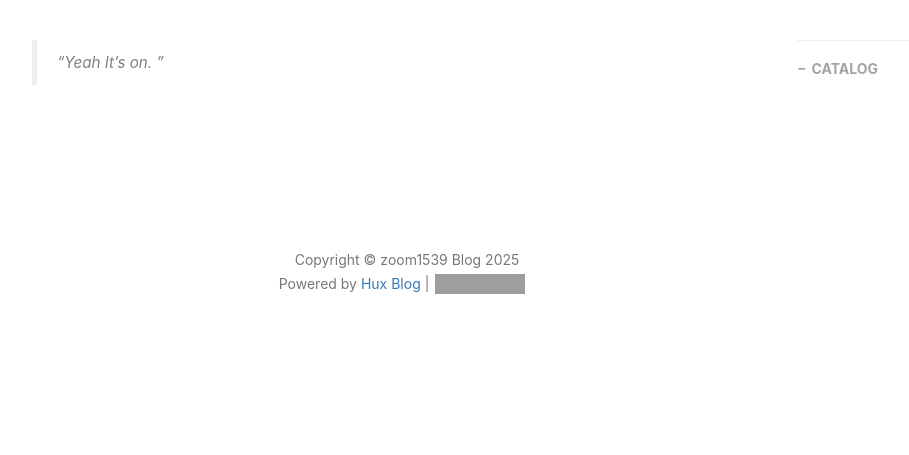
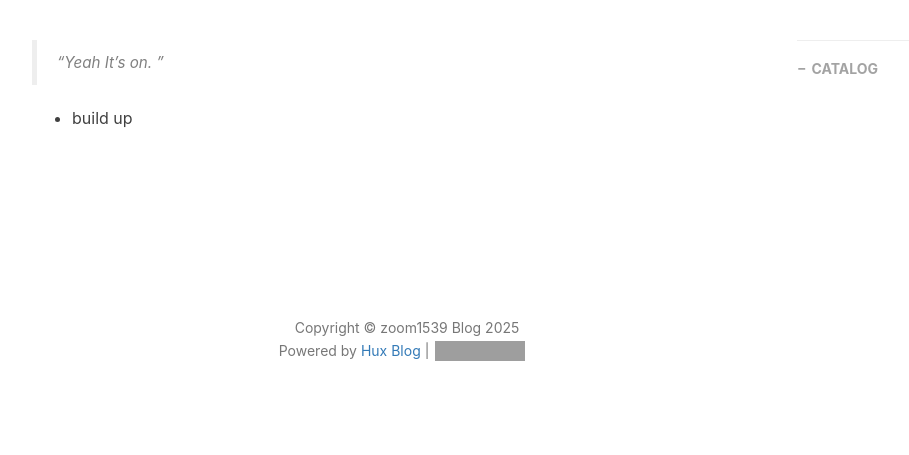
Before and after one commit to zoom1539/zoom1539.github.io, a Jekyll site: the page built from _posts/2025-08-30-hello.md, in a window 1280 px wide. Shown: the part 523-978 px from the top of the page, without its empty margins (233-1142 px from the left). Built offline with Jekyll 4.4.1, drawn with Linux system fonts in a browser that asks for light colours; nearby versions of some CDN libraries; comment, search, counter and statistics services are not loaded; before the commit the page ends 911 px from its top, so only the background shows below that; grey boxes are pictures that could not be loaded.

Commit message:
🎉 init:

```diff
--- a/_posts/2025-08-30-hello.md
+++ b/_posts/2025-08-30-hello.md
@@ -11,3 +11,5 @@ tags:
 ---
 
 > “Yeah It's on. ”
+
+* build up
```
